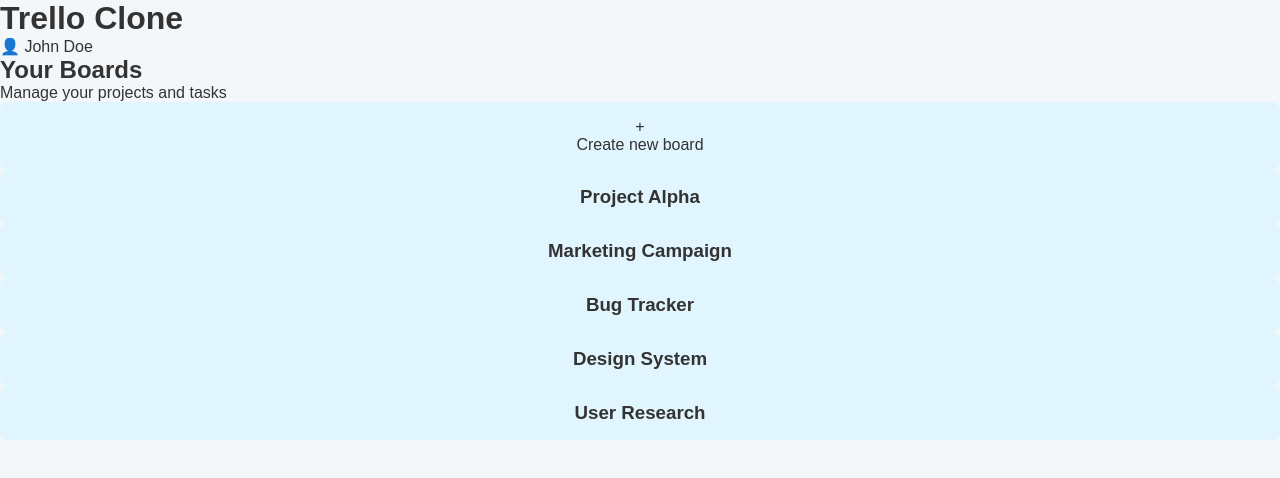
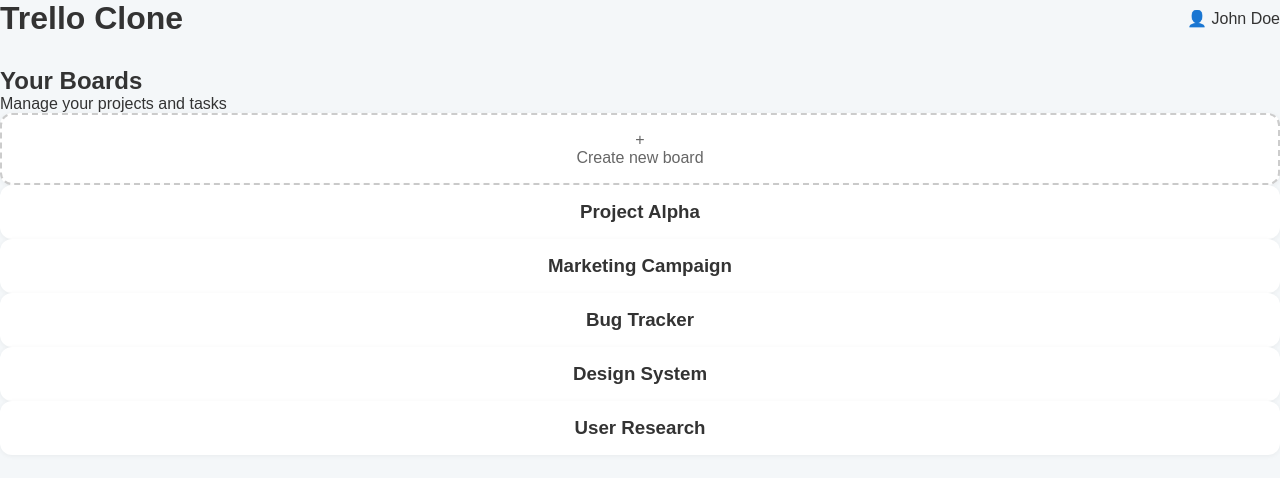
Before and after one commit to Serhan-Yildiz/meski-kanban, a React (Vite) app in the folder meski_kanban_frontend/: page /dashboard in a window 1280 px wide. Shown: the top 478 px of the page. Built offline with nearby package versions, Linux system fonts and the light colour scheme; no server answers.

Commit message:
dashboard page remastered

```diff
--- a/meski_kanban_frontend/src/App.css
+++ b/meski_kanban_frontend/src/App.css
@@ -228,3 +228,81 @@ body {
 .card-detail-value {
   color: #333;
 }
+
+/* Dashboard Header */
+.dashboard-header {
+  display: flex;
+  justify-content: space-between;
+  align-items: center;
+  margin-bottom: 30px;
+}
+
+.dashboard-app-title {
+  font-size: 28px;
+  font-weight: bold;
+  color: #004d66;
+}
+
+.dashboard-user {
+  font-size: 16px;
+  color: #333;
+}
+
+/* Dashboard Grid */
+.dashboard-subtitle {
+  color: #666;
+  margin-bottom: 20px;
+}
+
+.dashboard-grid {
+  display: grid;
+  grid-template-columns: repeat(auto-fill, minmax(260px, 1fr));
+  gap: 20px;
+}
+
+.board-tile {
+  background-color: #ffffff;
+  border-radius: 12px;
+  box-shadow: 0 1px 5px rgba(0, 0, 0, 0.05);
+  overflow: hidden;
+  cursor: pointer;
+  transition: transform 0.2s ease;
+}
+
+.board-tile:hover {
+  transform: scale(1.02);
+}
+
+.board-color-bar {
+  height: 50px;
+}
+
+.board-tile-content {
+  padding: 16px;
+}
+
+.board-tile-content h3 {
+  margin: 0;
+  font-size: 16px;
+  font-weight: 600;
+}
+
+.board-tile-content p {
+  margin: 4px 0 0;
+  color: #666;
+  font-size: 14px;
+}
+
+.create-board {
+  border: 2px dashed #ccc;
+  color: #666;
+  display: flex;
+  flex-direction: column;
+  justify-content: center;
+  align-items: center;
+}
+
+.plus-icon {
+  font-size: 24px;
+  margin-bottom: 6px;
+}
```
